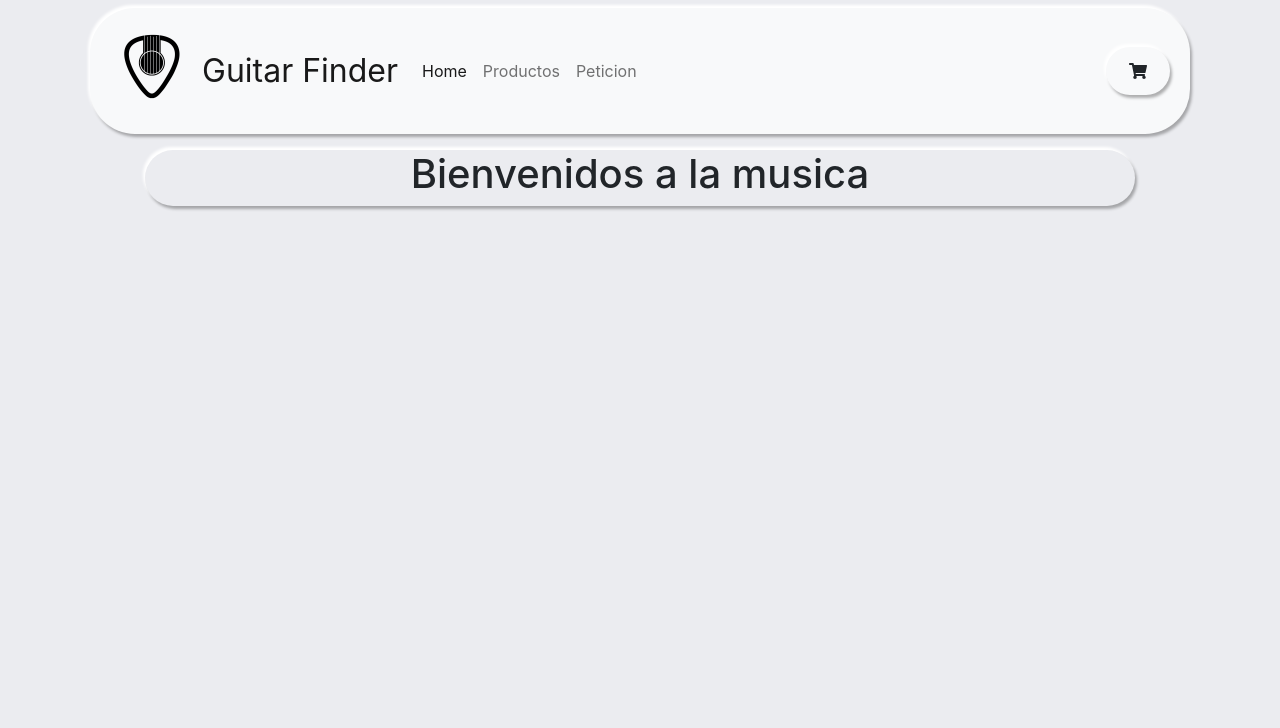
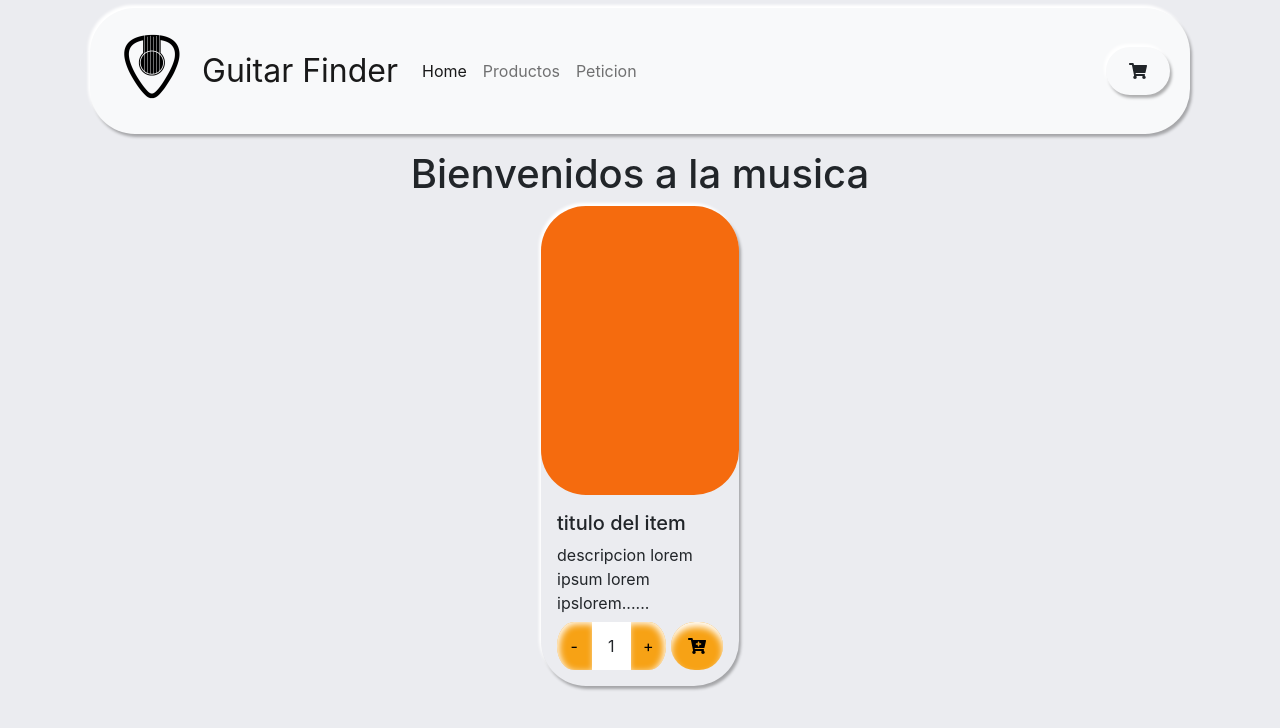
Before and after one commit to Reccount/ecomercecontreras, a React (Create React App) app: page / in a window 1280 px wide. Shown: the top 728 px of the page. Built offline with nearby package versions, Linux system fonts and the light colour scheme.

Commit message:
Contador - desafio 4

```diff
--- /dev/null
+++ b/src/components/Carta/Carta.jsx
@@ -0,0 +1,16 @@
+import React from 'react';
+import Contador from '../contador/contador.jsx'
+
+function Carta() {
+  return (
+    <div className="carta ex region-out">
+          <div className="carta-img ex"></div>
+          <div className="carta-desc">
+            <h5>titulo del item</h5>
+            <span>descripcion lorem ipsum lorem ipslorem...... </span>
+          </div>
+          <div className="carta-c"><Contador Stock = {5} inicial={1} ></Contador></div>
+    </div>);
+}
+
+export default Carta;
--- a/src/components/ListContainer.jsx
+++ b/src/components/ListContainer.jsx
@@ -1,16 +1,16 @@
-
-
+import Carta from '../components/Carta/Carta.jsx'
 
 function ListContainer(props) {
     const {title}= props;
     return (
-
-    <div className="neo-container list-container">
-        <div className="ex region-out list-container-children">
+        <div className="neo-container list-container">
             <h1>{title}</h1>
+            <div className="list-container">
+                <div className="list-container-children">
+                <Carta></Carta>
+                </div>
+            </div>
         </div>
-
-    </div>
   );
 }
 export default ListContainer;
--- /dev/null
+++ b/src/components/contador/contador.jsx
@@ -0,0 +1,40 @@
+import React, { useEffect, useState } from 'react';
+import { faCartPlus } from "@fortawesome/free-solid-svg-icons";
+import { FontAwesomeIcon } from "@fortawesome/react-fontawesome";
+
+function Contador(props) {
+    const inicial = props.inicial;
+    const stock = props.Stock;
+    const [contador, setContador] = useState(inicial);
+
+
+    const onClickplus = () => {
+        if(contador < stock) {
+            setContador(contador + 1);
+        }
+    };
+    const onClicksus = () => {
+        if(contador <= stock && contador > 1) {
+            setContador(contador - 1);
+        }
+    };
+
+    useEffect(() => {
+
+
+    }, [contador]);
+
+    return (
+        <>
+        <div className="contenedor-contador">
+            <button className="btn-right" onClick={onClicksus}>-</button>
+            <span className="contador-num">{contador}</span>
+            <button className="btn-left" onClick={onClickplus}>+</button>
+            <button className="btn-addCar" > <FontAwesomeIcon icon={faCartPlus} /> </button>
+        </div>
+
+        </>
+    );
+}
+
+export default Contador;
--- a/src/css/estructura.css
+++ b/src/css/estructura.css
@@ -24,8 +24,9 @@
 	font-size: xx-large;
 }
 .list-container{
+	width: 100%;
 	display: flex;
-    flex-direction: row;
+    flex-direction: column;
     justify-content: center;
     align-items: center;
 }
@@ -35,6 +36,69 @@
     flex-direction: row;
     justify-content: center;
 }
+.contenedor-contador{
+	display: flex;
+    flex-direction: row;
+    align-content: center;
+	align-items: stretch;
+    justify-content: center;
+	width: 100%;
+	height: 100%;
+}
+.btn-right{
+	border: none;
+    border-radius: 50% 0 0 50%;
+    width: 30%;
+	background-color: #F7A215;
+}
+.btn-left{
+	border: none;
+    border-radius: 0 50% 50% 0;
+    width: 30%;
+	background-color: #F7A215;
+}
+.contador-num
+{
+	width: 40%;
+    background-color: white;
+	display: flex;
+    flex-direction: column;
+    justify-content: center;
+    align-items: center;
+}
+.carta
+{
+	width: 20%;
+	height: 30rem;
+	display: flex;
+    flex-direction: column;
+    align-items: center;
+}
+.carta-img{
+	height: 70%;
+	width: 100%;
+	background-color: rgb(245, 107, 14)
+}
+.carta-desc{
+	height: 30%;
+	width: 100%;
+	text-align: initial;
+	padding: 1rem 1rem 0 1rem;
+}
+.carta-c
+{
+	height: 15%;
+    width: 100%;
+	padding: 0 1rem 1rem 1rem;
+}
+.btn-addCar{
+	border: none;
+    border-radius: 45px;
+    background-color: #F7A215;
+    width: 5rem;
+	margin-left: 5px;
+}
+
 /* #header
 {
 	margin-top: 1rem;
--- a/src/css/neomorphs.css
+++ b/src/css/neomorphs.css
@@ -8,6 +8,9 @@
 						inset -3px -3px 3px rgba(255,255,255,1),
 						inset 3px 3px 3px rgba(0,0,0,0.5);
 	--border: 1px solid rgb(255, 255, 255);
+	--bt-out-rigth:inset 2px 2px 7px rgb(255 255 255);
+	--bt-out-left:inset -2px 2px 7px rgb(255 255 255);
+	--bt-out-up:inset 0px 5px 7px rgb(255 255 255);
 }
 
 .neo-container{
@@ -62,6 +65,27 @@ body
 	border-bottom: var(--border);
 	border-right:  var(--border);
 }
+.btn-right{
+	box-shadow: var(--bt-out-rigth);
+}
+.btn-right:active
+{
+	box-shadow: var(--region-shdw-dow);
+}
+.btn-left{
+	box-shadow: var(--bt-out-left);
+}
+.btn-left:active
+{
+	box-shadow: var(--region-shdw-dow);
+}
+.btn-addCar{
+	box-shadow: var(--bt-out-up);
+}
+.btn-addCar:active
+{
+	box-shadow: var(--region-shdw-dow);
+}
 .button
 {
 	box-shadow: var(--region-shdw-up);
```
